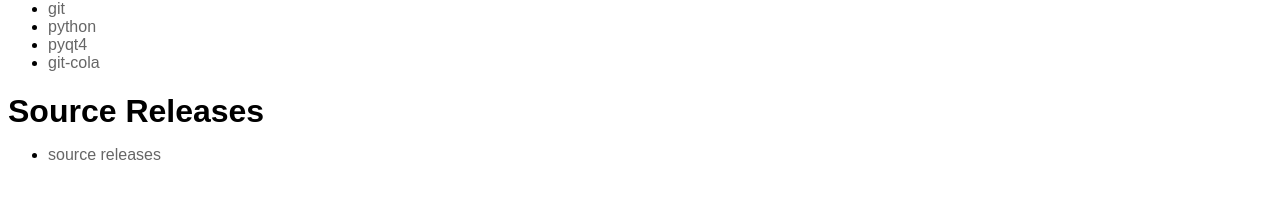
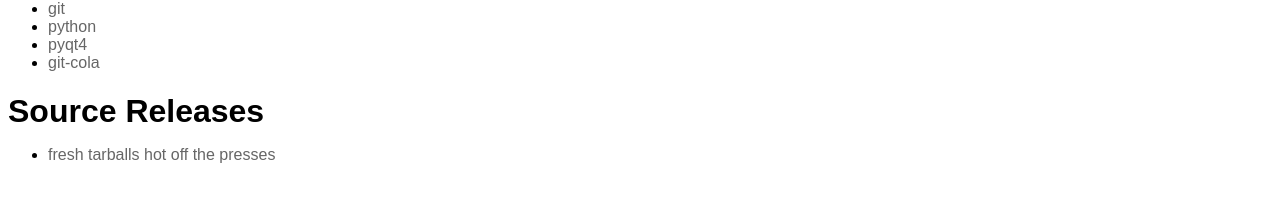
Before and after one commit to git-cola/git-cola.github.io, a Jekyll site: the page built from downloads.html, in a window 1280 px wide. Shown: the part 662-864 px from the top of the page. Built offline with Jekyll 4.4.1, drawn with Linux system fonts in a browser that asks for light colours.

Commit message:
downloads: Update the "Source Releases" link
Signed-off-by: David Aguilar <davvid@gmail.com>

```diff
--- a/downloads.html
+++ b/downloads.html
@@ -39,5 +39,5 @@
 </ul>
 
 <h1 class="title">Source Releases</h1> <ul>
-	<li><a href="releases/?C=N&amp;O=D">source releases</a></li>
+	<li><a href="releases/?C=N&amp;O=D">fresh tarballs hot off the presses</a></li>
 </ul>
```
